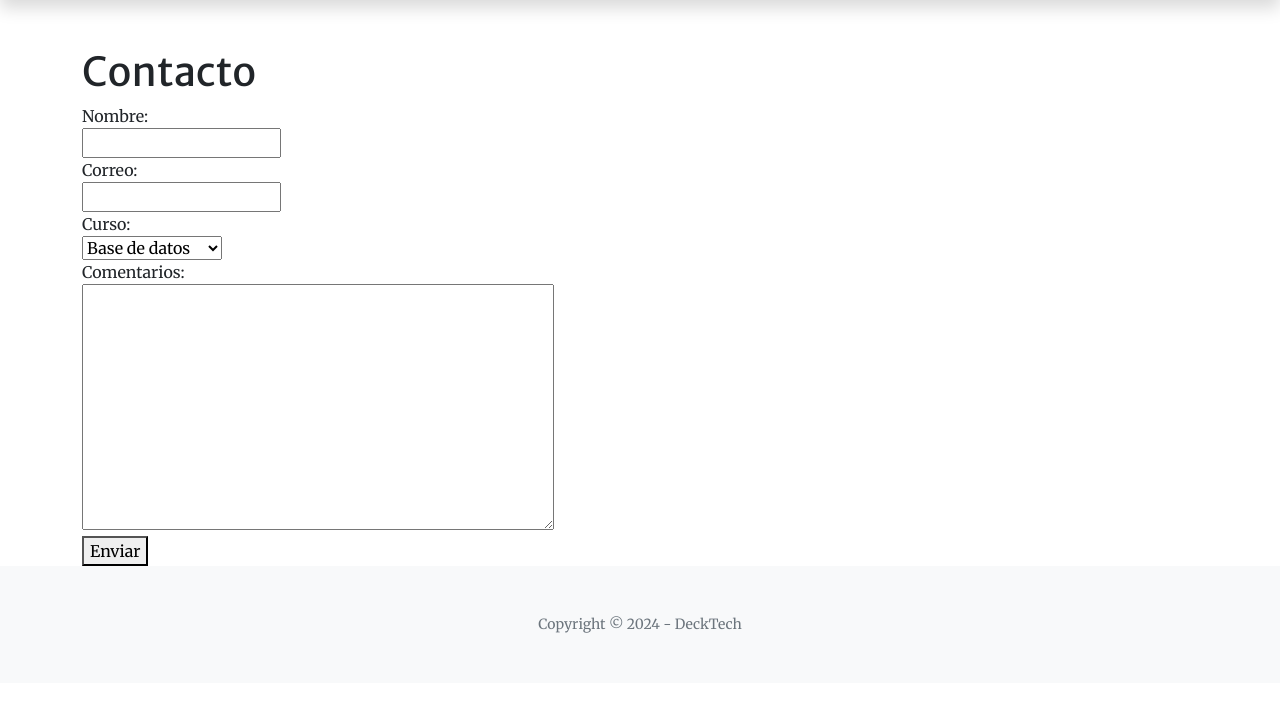
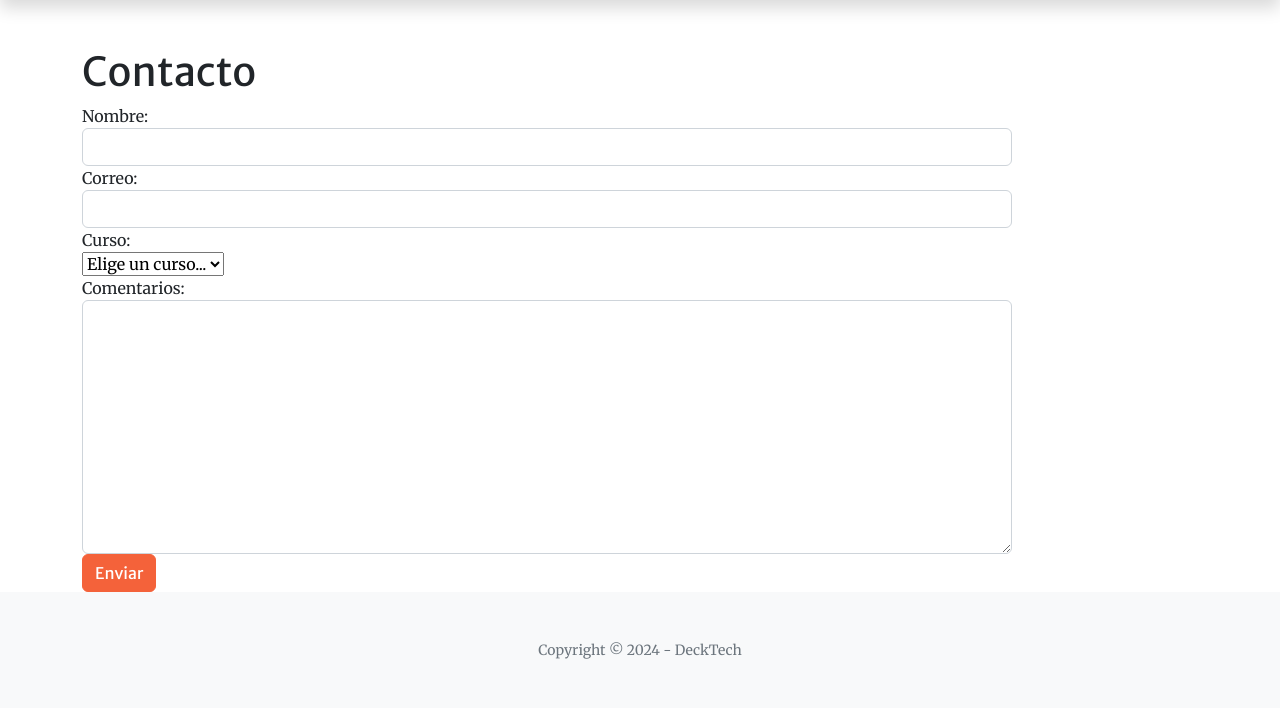
Before and after one commit to Deckgeld/DjangoCursos, a Django app: page /contacto/ in a window 1280 px wide. Shown: the part 72-780 px from the top of the page. Run offline with Django 5.2, Linux system fonts and the light colour scheme; some libraries are stand-ins or nearby versions.

Commit message:
Update UI

```diff
--- a/inicio/templates/inicio/contacto.html
+++ b/inicio/templates/inicio/contacto.html
@@ -3,36 +3,53 @@
 {% block titulo %}Contacto{% endblock titulo %}
 
 {% block contenido %}
+
+
 <div class="container mt-5">
     <h1>Contacto</h1>
 
-    <form>
-        <lablel>Nombre:</lablel>
-        <br/>
-        <input type = "text"/>
-        <br/>
+    <form class="form-horizontal" action="#" role="form">
+        <div class="panel panel-default">
+            <div class="panel-body">
+                <div class="form-group">
+                    <label class="col-sm-2 control-label text-right">Nombre:</label>
+                    <div class="col-sm-10">
+                        <input type="text" class="form-control" />
+                    </div>
+                </div>
 
-        <lablel>Correo:</lablel>
-        <br/>
-        <input type="email"/>
-        <br/>
+                <div class="form-group">
+                    <label class="col-sm-2 control-label text-right">Correo:</label>
+                    <div class="col-sm-10">
+                        <input type="email" class="form-control" />
+                    </div>
+                </div>
 
-        <lablel>Curso:</lablel>
-        <br/>
-        <select>
-            <option>Base de datos</option>
-            <option>Python</option>
-            <option>Ciberseguridad</option>
-            <option>Redes</option>
-        </select>
-        <br/>
+                <div class="form-group">
+                    <label class="col-sm-2 control-label text-right">Curso:</label>
+                    <div class="col-sm-10">
+                        <select class="select" tabindex="2">
+                            <option value="">Elige un curso...</option>
+                            <option value="bd">Base de datos</option>
+                            <option value="py">Python</option>
+                            <option value="cs">Ciberseguridad</option>
+                            <option value="rd">Redes</option>
+                        </select>
+                    </div>
+                </div>
 
-        <lablel>Comentarios:</lablel>
-        <br/>
-        <textarea name="textarea" rows="10" cols="50"></textarea>
-        <br/>
+                <div class="form-group">
+                    <label class="col-sm-2 control-label text-right">Comentarios:</label>
+                    <div class="col-sm-10">
+                        <textarea name="textarea" rows="10" cols="50" class="form-control"></textarea>
+                    </div>
+                </div>
 
-        <button value="Enviar">Enviar</button>
+                <div class="form-actions text-right">
+                    <input type="submit" value="Enviar" class="btn btn-primary" />
+                </div>
+            </div>
+        </div>
     </form>
 </div>
 {% endblock contenido %}
--- a/inicio/templates/inicio/encabezado.html
+++ b/inicio/templates/inicio/encabezado.html
@@ -26,7 +26,7 @@
         <!-- Navigation-->
         <nav class="navbar navbar-expand-lg navbar-light py-3 navbar-shrink" id="mainNav">
             <div class="container px-4 px-lg-5">
-                <a class="navbar-brand" href="#page-top">Cursos GPT</a>
+                <a class="navbar-brand" href="{%url 'Principal'%}">Cursos GPT</a>
                 <button class="navbar-toggler navbar-toggler-right" type="button" data-bs-toggle="collapse" data-bs-target="#navbarResponsive" aria-controls="navbarResponsive" aria-expanded="false" aria-label="Toggle navigation"><span class="navbar-toggler-icon"></span></button>
                 <div class="collapse navbar-collapse" id="navbarResponsive">
                     <ul class="navbar-nav ms-auto my-2 my-lg-0">
```
Also changed, not shown: inicio/templates/inicio/curso.html (+20 -1 lines), inicio/templates/inicio/principal.html (+12 -13 lines).
